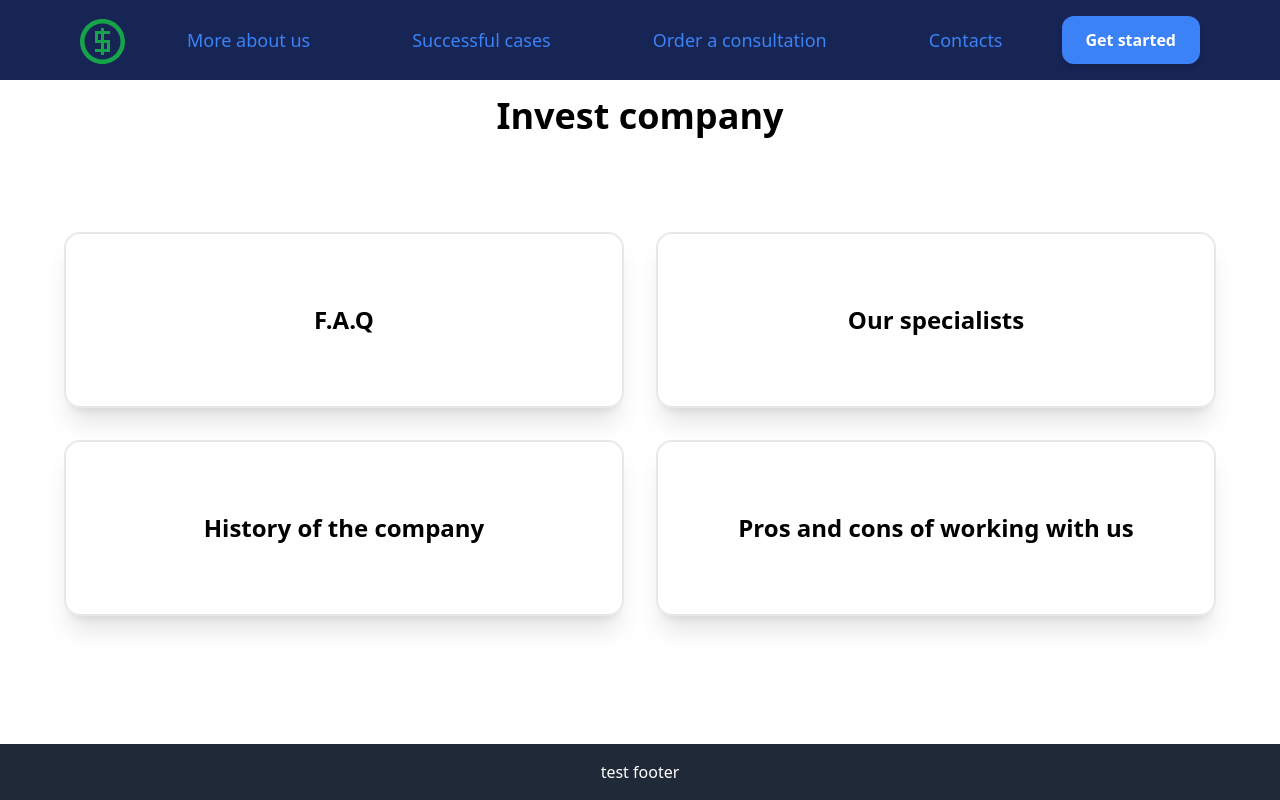
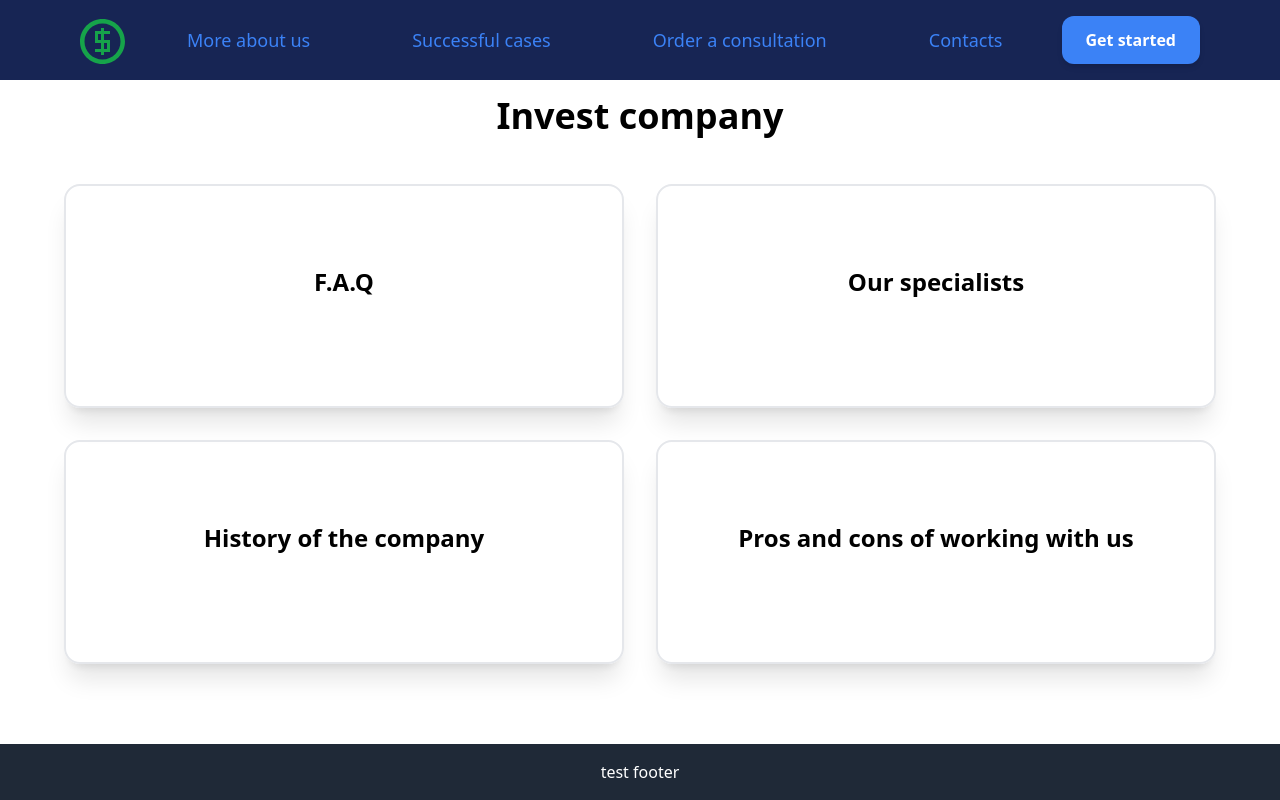
Before and after one commit to VitaliyKalmykov/invest, a React (Create React App) app: page /more in a window 1280 px wide. Built offline with nearby package versions, Linux system fonts and the light colour scheme.

Commit message:
optimization, start working on functionality of more section

```diff
--- a/src/components/Main/MoreSection/More.jsx
+++ b/src/components/Main/MoreSection/More.jsx
@@ -5,7 +5,7 @@ const More = () => {
     return (
         <section>
             <div className="container">
-                <div className="text-center font-black text-4xl pt-4 pb-24">
+                <div className="text-center font-black text-4xl pt-4 pb-12">
                     <h1>
                         Invest company
                     </h1>
--- a/src/components/Main/MoreSection/MoreContainers.jsx
+++ b/src/components/Main/MoreSection/MoreContainers.jsx
@@ -1,76 +1,27 @@
-import React from 'react';
+import React, {useState} from 'react';
+import MoreItems from "./MoreItems";
 
 const MoreContainers = () => {
+
+    const [expandedId, setExpandedId] = useState(null);
+
+    const items = [
+        { id: 1, text: 'F.A.Q' },
+        { id: 2, text: 'Our specialists' },
+        { id: 3, text: 'History of the company' },
+        { id: 4, text: 'Pros and cons of working with us' },
+    ];
+
+    const handleExpand = (id) => {
+        setExpandedId(expandedId === id ? null : id)
+    };
+
+
     return (
-        <div className="grid grid-cols-2 align-center justify-center text-center gap-8 h-96">
-            <div className="
-            group
-            border-2
-            flex items-center justify-center
-            font-bold text-2xl
-            shadow-xl rounded-2xl
-            transition-all duration-300 ease-in
-            hover:scale-110
-            ">
-    <span className="relative
-    border-transparent
-    transition-all duration-300 ease-in
-    group-hover:border group-hover:border-blue-500
-    group-hover:px-2">
-      F.A.Q
-    </span>
-            </div>
-            <div className="
-            group
-            border-2
-            flex items-center justify-center
-            font-bold text-2xl
-            shadow-xl rounded-2xl
-            transition-all duration-300 ease-in
-            hover:scale-110
-            ">
-                    <span
-                        className="relative
-                        border-transparent transition-all
-                        duration-300 ease-in
-                        group-hover:border group-hover:border-blue-500 group-hover:px-2">
-                        Our specialists
-                        </span>
-            </div>
-            <div className="
-            group
-            border-2
-            flex items-center justify-center
-            font-bold text-2xl
-            shadow-xl rounded-2xl
-            transition-all duration-300 ease-in
-            hover:scale-110
-            ">
-                 <span
-                     className="relative
-                        border-transparent transition-all
-                        duration-300 ease-in
-                        group-hover:border group-hover:border-blue-500 group-hover:px-2">
-                 History of the company
-                 </span>
-            </div>
-            <div className="
-            group
-            border-2
-            flex items-center justify-center
-            font-bold text-2xl
-            shadow-xl rounded-2xl
-            transition-all duration-300 ease-in
-            hover:scale-110
-            ">
-                <span
-                    className="relative
-                        border-transparent transition-all
-                        duration-300 ease-in
-                        group-hover:border group-hover:border-blue-500 group-hover:px-2">
-                    Pros and cons of working with us
-                 </span>
-            </div>
+        <div className="relative grid grid-cols-2 align-center justify-center text-center gap-8 h-[60vh] w-full">
+            {items.map((item) => (
+                <MoreItems key={item.id}  item={item} onExpand={handleExpand} expandedId={expandedId} />
+            ))}
         </div>
     );
 };
--- /dev/null
+++ b/src/components/Main/MoreSection/MoreItems.jsx
@@ -0,0 +1,39 @@
+import React from 'react';
+import Button from "../../UI/Button";
+
+const MoreItems = ({item, onExpand, expandedId}) => {
+    return (
+        <div
+            className={`group
+            border-2
+            flex items-center justify-center flex-col
+            font-bold text-2xl
+            shadow-xl rounded-2xl
+            transition-all duration-300 ease-in
+            hover:scale-110
+                       ${expandedId === item.id ? 'absolute inset-0 z-50 bg-white' : 'h-full'}`} // Використовуємо h-auto для розширення
+        >
+                    <span
+                        className="relative mt-8
+                        border-transparent
+                        transition-all duration-300 ease-in
+                        group-hover:border group-hover:border-blue-500 group-hover:px-2"
+                    >
+                        {item.text}
+                    </span>
+            <Button type="button"
+                    className="
+                    border-2
+                    mt-2 p-2
+                    rounded-2xl
+                    opacity-0 group-hover:opacity-100
+                    transition-opacity duration-300"
+                    onClick={() => onExpand(item.id)}
+            >
+                look more
+            </Button>
+        </div>
+    );
+};
+
+export default MoreItems;
```
